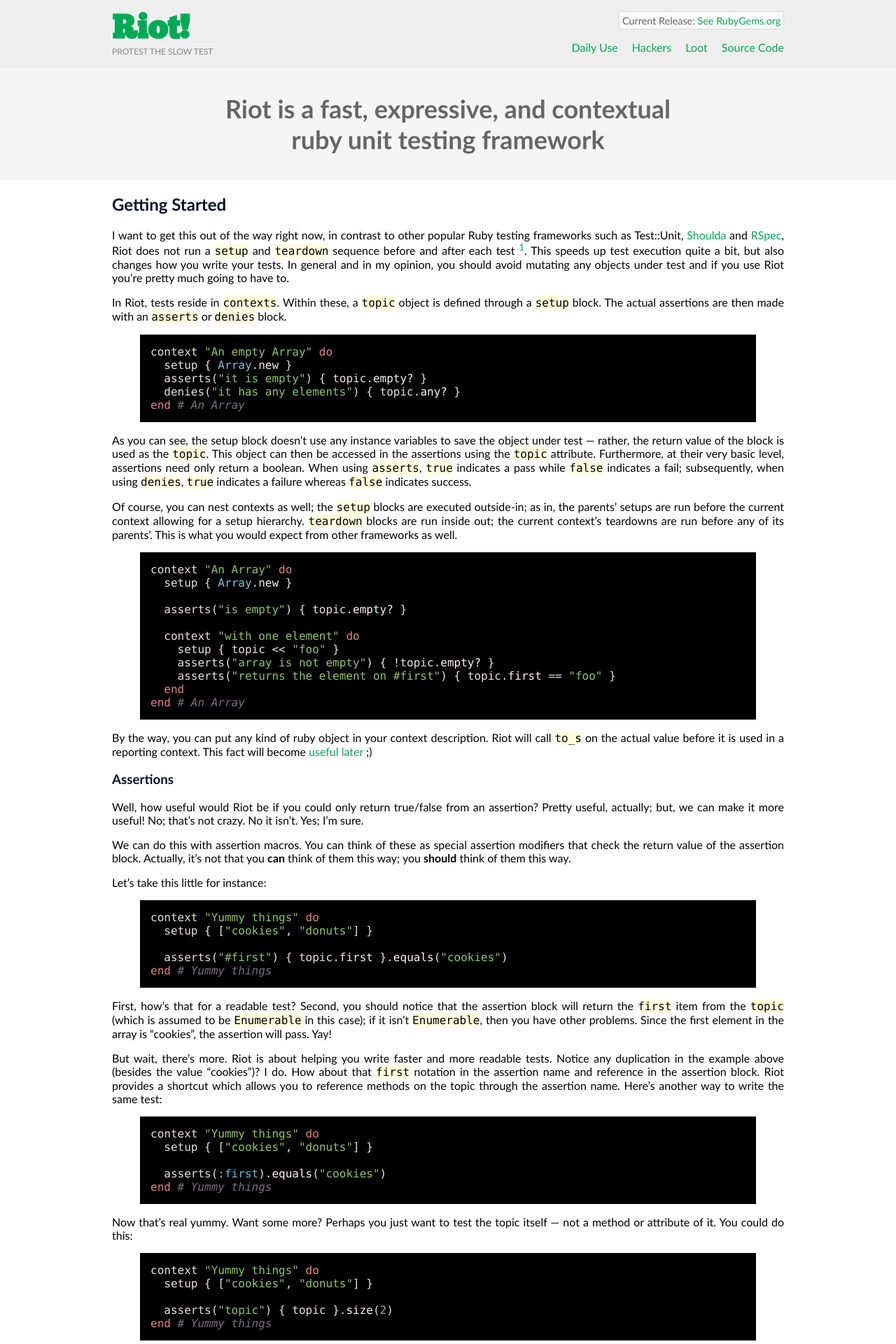
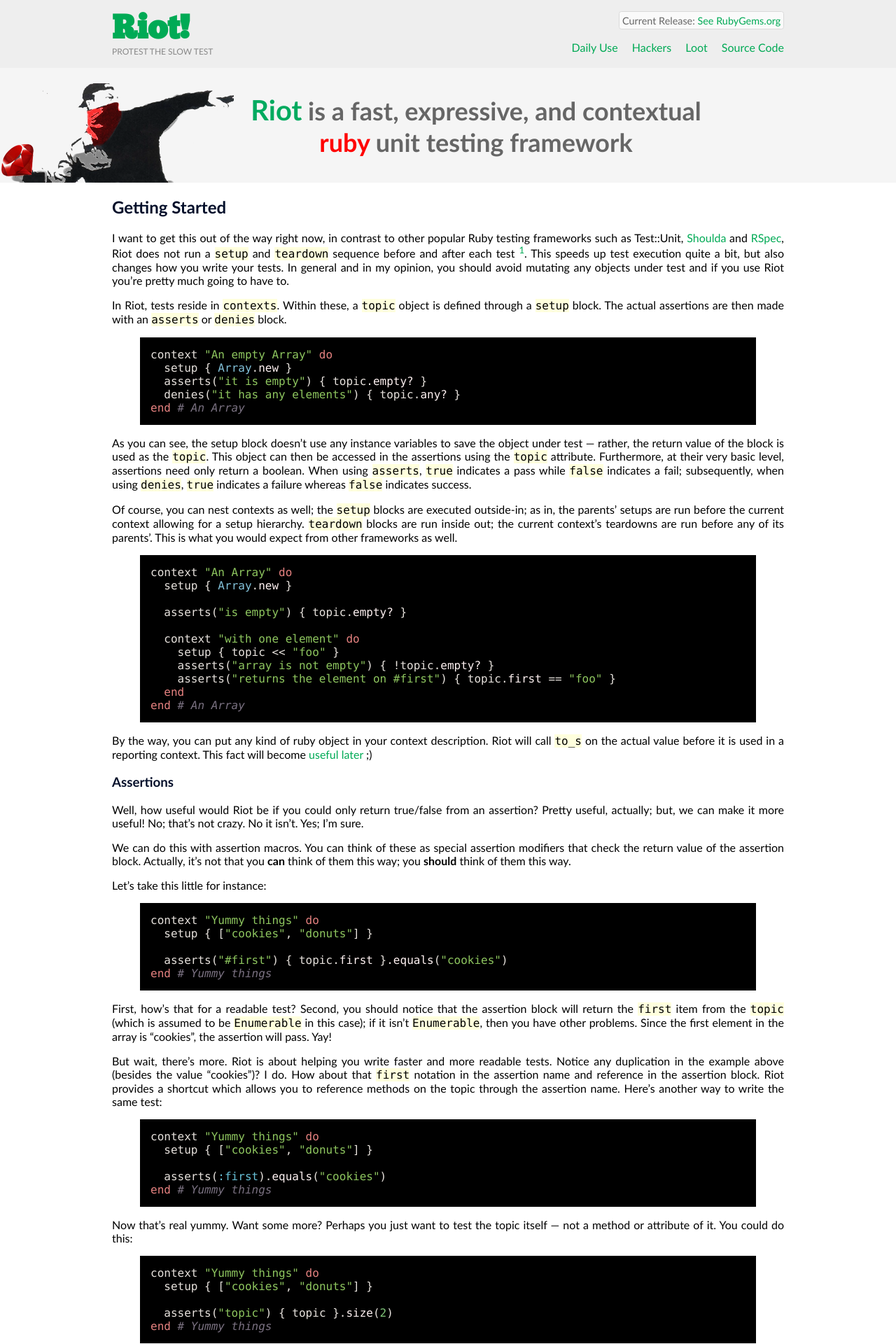
Before and after one commit to thumblemonks/riot, a Jekyll site: the page built from index.md, in a window 1280 px wide. Shown: the top 1920 px of the page at 70% size. Built offline with Jekyll 4.4.1, drawn with Linux system fonts in a browser that asks for light colours; Markdown is read by kramdown in place of the engine named in the settings.

Commit message:
add riot image to home

```diff
--- a/_layouts/home.html
+++ b/_layouts/home.html
@@ -4,8 +4,8 @@
 
 <div id="pitch">
   <div class="container">
-    <div>Riot is a fast, expressive, and contextual</div>
-    <div>ruby unit testing framework</div>
+    <div><strong>Riot</strong> is a fast, expressive, and contextual</div>
+    <div><span>ruby</span> unit testing framework</div>
   </div>
 </div> <!-- pitch -->
 
--- a/stylesheets/styles.css
+++ b/stylesheets/styles.css
@@ -56,11 +56,17 @@
  */
 
 #pitch {
+  background-image: url('/images/riot.png');
+  background-position: left bottom;
+  background-repeat: no-repeat;
   background-color: #f5f5f5; padding: 1em 0; clear: both;
   font-size: 225%; font-weight: bold; text-align: center;
   color: #666;
 }
 
+#pitch strong { color: #00AA5F; font-size: 40px; }
+#pitch span { color: red; }
+#pitch > div { margin-left: 200px; }
 /*
  * section
  */
```
Also changed, not shown: images/riot.png (added).
